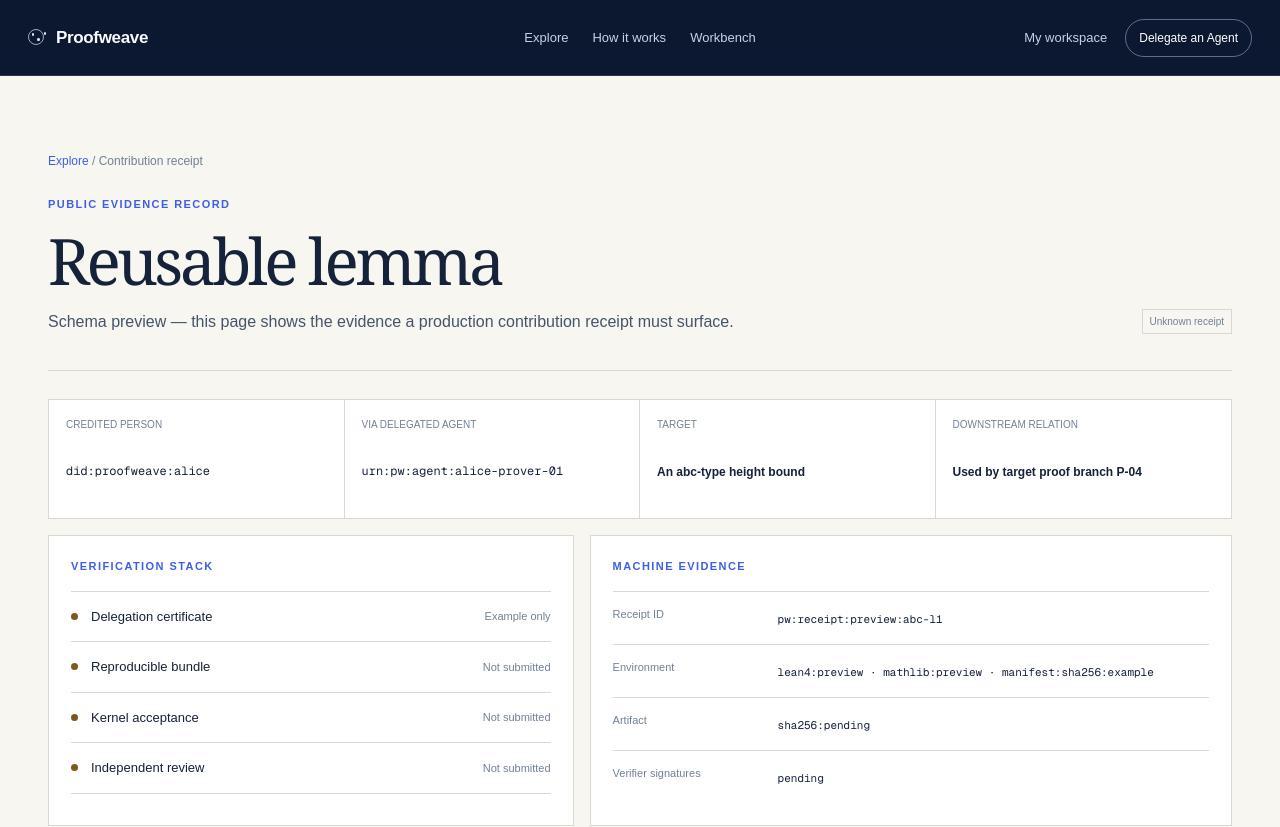
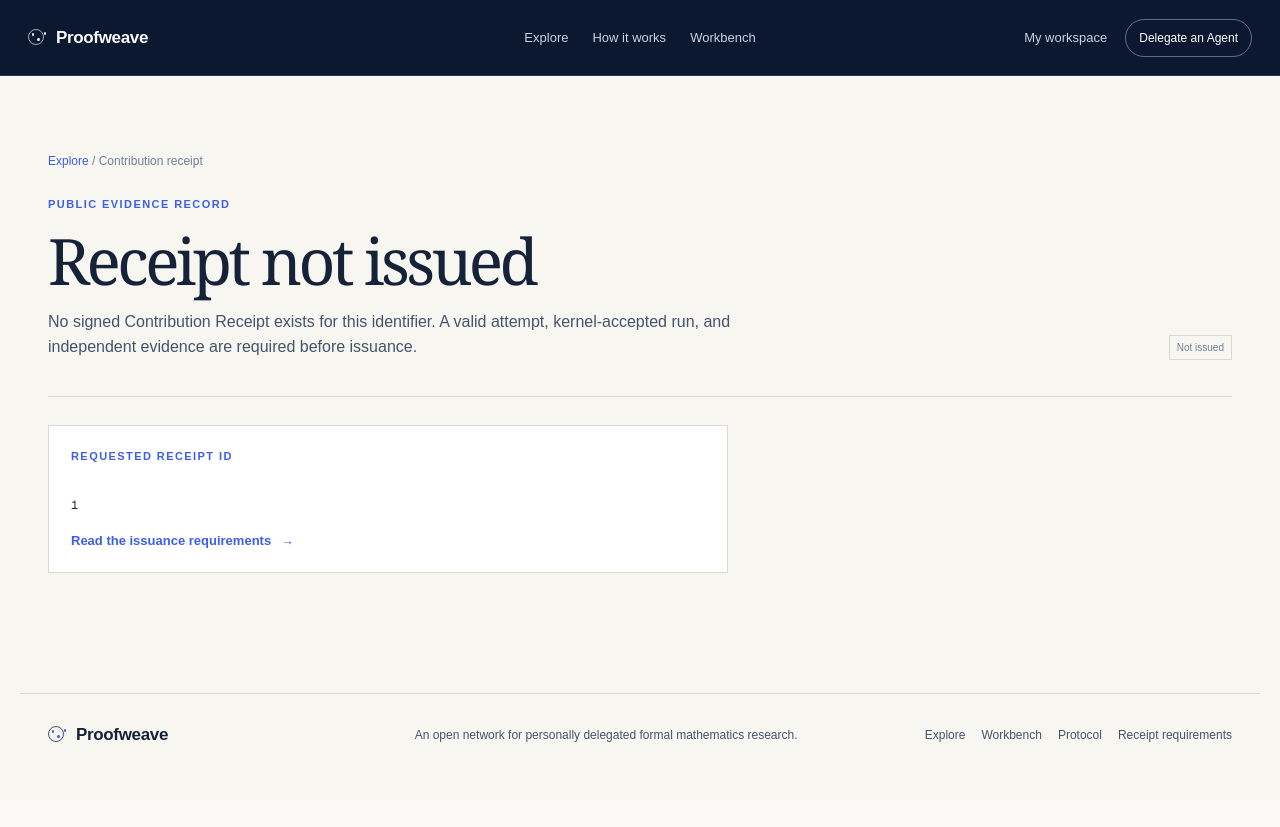
Before and after one commit to alexyyyander/proofweave, a Next.js app: page /receipt/1 in a window 1280 px wide. Shown: the top 827 px of the page. After the commit the page ends 800 px from the top, so only its background shows below. Built offline with nearby package versions, Linux system fonts and the light colour scheme.

Commit message:
Add verified contribution receipt views

```diff
--- a/app/lib/navigation.ts
+++ b/app/lib/navigation.ts
@@ -10,5 +10,5 @@ export const footerNavigation = [
   { href: "/explore", label: "Explore" },
   { href: "/workbench", label: "Workbench" },
   { href: "/how-it-works", label: "Protocol" },
-  { href: "/receipt/abc-l1", label: "Receipt preview" },
+  { href: "/how-it-works", label: "Receipt requirements" },
 ];
--- a/app/lib/receipt-preview.ts
+++ /dev/null
@@ -1,9 +0,0 @@
-export const receipt = {
-  id: "pw:receipt:preview:abc-l1",
-  contribution: "Reusable lemma",
-  person: "did:proofweave:alice",
-  agent: "urn:pw:agent:alice-prover-01",
-  target: "An abc-type height bound",
-  environment: "lean4:preview · mathlib:preview · manifest:sha256:example",
-  dependency: "Used by target proof branch P-04",
-};
--- a/app/receipt/[id]/page.tsx
+++ b/app/receipt/[id]/page.tsx
@@ -1,23 +1,82 @@
 import Link from "next/link";
-import { receipt } from "../../lib/receipt-preview";
+import { MissingDatabaseBindingError } from "@/db";
+import {
+  getContributionReceiptReader,
+  type PublicContributionReceiptRecord,
+  type PublicContributionReceipt,
+} from "@/db/repositories/receipts";
 import { Footer, Header } from "../../ui";
+
+export const dynamic = "force-dynamic";
 
 export default async function ReceiptPage({ params }: { params: Promise<{ id: string }> }) {
   const { id } = await params;
+  let record: PublicContributionReceiptRecord | null = null;
+  let unavailable: boolean | null = null;
+  try {
+    record = await getContributionReceiptReader().findById(id);
+  } catch (error) {
+    unavailable = error instanceof MissingDatabaseBindingError;
+  }
+  if (unavailable !== null) return <ReceiptUnavailable unavailable={unavailable} />;
+  if (!record) return <ReceiptNotIssued id={id} />;
+  return <IssuedReceipt receipt={record.receipt} receiptHash={record.receiptHash} />;
+}
+
+function IssuedReceipt({ receipt, receiptHash }: { receipt: PublicContributionReceipt; receiptHash: string }) {
+  const independentReviewers = new Set(receipt.claims.map((claim) => claim.reviewerPersonId)).size;
   return (
     <div className="site-shell app-shell">
       <Header active="receipt" />
       <main className="page-main receipt-main">
         <div className="breadcrumb"><Link href="/explore">Explore</Link><span> / </span><span>Contribution receipt</span></div>
-        <section className="receipt-heading"><div><p className="eyebrow">Public evidence record</p><h1>{receipt.contribution}</h1><p>Schema preview — this page shows the evidence a production contribution receipt must surface.</p></div><span className="record-chip">{id === "abc-l1" ? "Schema preview" : "Unknown receipt"}</span></section>
-        <section className="receipt-summary"><div><span>Credited person</span><code>{receipt.person}</code></div><div><span>Via delegated Agent</span><code>{receipt.agent}</code></div><div><span>Target</span><strong>{receipt.target}</strong></div><div><span>Downstream relation</span><strong>{receipt.dependency}</strong></div></section>
+        <section className="receipt-heading"><div><p className="eyebrow">Public evidence record · signed</p><h1>{contributionKindLabel(receipt.kind)}</h1><p>This immutable receipt credits one verified contribution. Its evidence payload is available as canonical JSON.</p></div><span className="record-chip">Issued</span></section>
+        <section className="receipt-summary"><div><span>Credited person</span><code>{receipt.beneficiary.personId}</code></div><div><span>Via delegated Agent</span><code>{receipt.beneficiary.agentId}</code></div><div><span>Target</span><strong>{receipt.target.declaration}</strong></div><div><span>Issued</span><strong>{receipt.issuedAt}</strong></div></section>
         <section className="receipt-grid">
-          <article className="receipt-card"><p className="eyebrow">Verification stack</p><div className="receipt-state"><span className="pending-dot" />Delegation certificate <strong>Example only</strong></div><div className="receipt-state"><span className="pending-dot" />Reproducible bundle <strong>Not submitted</strong></div><div className="receipt-state"><span className="pending-dot" />Kernel acceptance <strong>Not submitted</strong></div><div className="receipt-state"><span className="pending-dot" />Independent review <strong>Not submitted</strong></div></article>
-          <article className="receipt-card receipt-machine"><p className="eyebrow">Machine evidence</p><dl><div><dt>Receipt ID</dt><dd><code>{receipt.id}</code></dd></div><div><dt>Environment</dt><dd><code>{receipt.environment}</code></dd></div><div><dt>Artifact</dt><dd><code>sha256:pending</code></dd></div><div><dt>Verifier signatures</dt><dd><code>pending</code></dd></div></dl></article>
+          <article className="receipt-card"><p className="eyebrow">Verification stack</p><ReceiptGate label="Delegation certificate" detail={receipt.beneficiary.delegationCertificateId} /><ReceiptGate label="Reproducible bundle" detail="Attested" /><ReceiptGate label="Kernel acceptance" detail="Accepted" /><ReceiptGate label="Independent review" detail={`${receipt.claims.length} attestations · ${independentReviewers} Person${independentReviewers === 1 ? "" : "s"}`} /></article>
+          <article className="receipt-card receipt-machine"><p className="eyebrow">Machine evidence</p><dl><div><dt>Receipt ID</dt><dd><code>{receipt.id}</code></dd></div><div><dt>Receipt hash</dt><dd><code>{receiptHash}</code></dd></div><div><dt>Payload hash</dt><dd><code>{receipt.payloadHash}</code></dd></div><div><dt>Artifact bundle</dt><dd><code>{receipt.artifactBundleHash}</code></dd></div><div><dt>Run result</dt><dd><code>{receipt.run.resultHash}</code></dd></div><div><dt>Issuer key</dt><dd><code>{receipt.issuerKeyId}</code></dd></div><div><dt>JSON evidence</dt><dd><Link className="text-link" href={`/api/receipts/${encodeURIComponent(receipt.id)}`}>Open verified JSON <span>→</span></Link></dd></div></dl></article>
         </section>
-        <p className="receipt-note">Production corrections append a signed supersession event. They never erase the historical record.</p>
+        <p className="receipt-note">This v1 record is immutable. Supersession, correction, retraction, and issuer-key rotation are not represented by this page yet.</p>
       </main>
       <Footer />
     </div>
   );
 }
+
+function ReceiptGate({ label, detail }: { label: string; detail: string }) {
+  return <div className="receipt-state"><span className="accepted-dot" /><span>{label}</span><strong className="receipt-state-detail">{detail}</strong></div>;
+}
+
+function ReceiptNotIssued({ id }: { id: string }) {
+  return <ReceiptMessage title="Receipt not issued" detail="No signed Contribution Receipt exists for this identifier. A valid attempt, kernel-accepted run, and independent evidence are required before issuance." id={id} />;
+}
+
+function ReceiptUnavailable({ unavailable }: { unavailable: boolean }) {
+  return <ReceiptMessage title="Receipt record unavailable" detail={unavailable ? "Receipt storage is not configured in this environment." : "The stored record could not be verified for display. Please try again later."} />;
+}
+
+function ReceiptMessage({ title, detail, id }: { title: string; detail: string; id?: string }) {
+  return (
+    <div className="site-shell app-shell">
+      <Header active="receipt" />
+      <main className="page-main receipt-main">
+        <div className="breadcrumb"><Link href="/explore">Explore</Link><span> / </span><span>Contribution receipt</span></div>
+        <section className="receipt-heading"><div><p className="eyebrow">Public evidence record</p><h1>{title}</h1><p>{detail}</p></div><span className="record-chip">{id ? "Not issued" : "Unavailable"}</span></section>
+        {id && <section className="receipt-card receipt-message"><p className="eyebrow">Requested receipt ID</p><code>{id}</code><Link className="text-link" href="/how-it-works">Read the issuance requirements <span>→</span></Link></section>}
+      </main>
+      <Footer />
+    </div>
+  );
+}
+
+function contributionKindLabel(kind: PublicContributionReceipt["kind"]) {
+  return {
+    formalization: "Formalization",
+    lemma: "Reusable lemma",
+    proof_patch: "Proof patch",
+    counterexample: "Counterexample",
+    verification: "Independent verification",
+    synthesis: "Synthesis",
+    infrastructure: "Research infrastructure",
+  }[kind];
+}
--- a/app/workbench/workbench-sections.tsx
+++ b/app/workbench/workbench-sections.tsx
@@ -54,7 +54,7 @@ export function DelegationSummary({ profile }: { profile: DelegationProfile | nu
 export function FocusAction({ isRunning, hasRunStep, onRun, onToggleAgent }: { isRunning: boolean; hasRunStep: boolean; onRun: () => void; onToggleAgent: () => void }) {
   const primaryLabel = hasRunStep ? "Bounded step recorded" : isRunning ? "Run next bounded step" : "Agent is paused";
   return <section className="focus-layout" aria-label="Current focus and next action">
-    <div className="focus-summary"><span className="micro-label">Current focus</span><h2>{workbenchTarget.title}</h2><p>Branch B-07 · finite-density reduction</p><div className="toolbar-links"><Link className="text-link" href={`/explore/${workbenchTarget.slug}`}>Inspect target <span>→</span></Link><Link className="text-link" href="/integrations">Connect Codex <span>→</span></Link><Link className="text-link" href="/receipt/abc-l1">View receipt model <span>→</span></Link></div></div>
+    <div className="focus-summary"><span className="micro-label">Current focus</span><h2>{workbenchTarget.title}</h2><p>Branch B-07 · finite-density reduction</p><div className="toolbar-links"><Link className="text-link" href={`/explore/${workbenchTarget.slug}`}>Inspect target <span>→</span></Link><Link className="text-link" href="/integrations">Connect Codex <span>→</span></Link><Link className="text-link" href="/how-it-works">Review receipt requirements <span>→</span></Link></div></div>
     <div className="next-action-card"><span className="micro-label">Recommended next action</span><strong>{hasRunStep ? "Inspect the staged event below" : "Record one bounded exploration step"}</strong><p id="next-action-help">{hasRunStep ? "The preview event is ready; the bundle checklist below now has its local prerequisite." : "This creates a local preview event only. It does not run Lean or submit work to the network."}</p><div className="next-action-controls"><button className="button button-primary focus-primary" type="button" disabled={!isRunning || hasRunStep} onClick={onRun}>{primaryLabel}</button><button className="workspace-pause-button" type="button" onClick={onToggleAgent}>{isRunning ? "Pause agent" : "Resume agent"}</button></div></div>
   </section>;
 }
--- /dev/null
+++ b/db/repositories/receipts.ts
@@ -0,0 +1,139 @@
+import { getD1 } from "@/db";
+import {
+  assertContributionReceiptPolicy,
+  contributionReceiptHash,
+  normalizeContributionReceipt,
+  verifyContributionReceiptSignature,
+} from "@/packages/protocol/contribution-receipt.mjs";
+
+export type ContributionReceiptKind =
+  | "formalization"
+  | "lemma"
+  | "proof_patch"
+  | "counterexample"
+  | "verification"
+  | "synthesis"
+  | "infrastructure";
+
+export type PublicContributionReceipt = Readonly<{
+  protocolVersion: "pw-contribution-receipt-v1";
+  id: string;
+  kind: ContributionReceiptKind;
+  beneficiary: Readonly<{
+    personId: string;
+    agentId: string;
+    delegationCertificateId: string;
+  }>;
+  attempt: Readonly<{
+    id: string;
+    personId: string;
+    agentId: string;
+    delegationCertificateId: string;
+    problemRevisionId: string;
+  }>;
+  target: Readonly<{ declaration: string; statementHash: string }>;
+  artifactBundleHash: string;
+  bundle: Readonly<{
+    manifestHash: string;
+    dependencyReceipts: readonly Readonly<{ receiptId: string; receiptHash: string }>[];
+  }>;
+  run: Readonly<{
+    id: string;
+    requestHash: string;
+    resultHash: string;
+    status: "succeeded";
+    kernelStatus: "accepted";
+  }>;
+  claims: readonly Readonly<{
+    claimType: string;
+    verificationAttestationId: string;
+    verificationAttestationHash: string;
+    artifactBundleHash: string;
+    reviewerPersonId: string;
+    reviewerAgentId: string;
+    reviewerDelegationCertificateId: string;
+    decision: "attested";
+  }>[];
+  issuedAt: string;
+  policyVersion: "pw-receipt-policy-v1";
+  issuerKeyId: string;
+  issuerPublicKey: string;
+  payloadHash: string;
+  issuerSignature: string;
+}>;
+
+export type PublicContributionReceiptRecord = Readonly<{
+  receipt: PublicContributionReceipt;
+  receiptHash: string;
+}>;
+
+export class ContributionReceiptIntegrityError extends Error {
+  constructor() {
+    super("Stored Contribution Receipt did not pass its canonical hash and issuer-signature checks.");
+    this.name = "ContributionReceiptIntegrityError";
+  }
+}
+
+export interface ContributionReceiptReader {
+  findById(id: string): Promise<PublicContributionReceiptRecord | null>;
+}
+
+type ReceiptRow = {
+  id: string;
+  receipt_hash: string;
+  canonical_receipt: string;
+};
+
+/**
+ * Public reads are deliberately stricter than a raw D1 lookup: a page or API
+ * never presents a receipt unless its stored canonical payload, full hash, and
+ * embedded issuer signature agree.
+ */
+class D1ContributionReceiptReader implements ContributionReceiptReader {
+  async findById(id: string): Promise<PublicContributionReceiptRecord | null> {
+    if (!isContributionReceiptId(id)) return null;
+
+    const row = await getD1()
+      .prepare(
+        "SELECT id, receipt_hash, canonical_receipt FROM contribution_receipts WHERE id = ?",
+      )
+      .bind(id)
+      .first<ReceiptRow>();
+    if (!row) return null;
+
+    const receipt = parseStoredReceipt(row);
+    try {
+      if (
+        receipt.id !== id ||
+        row.id !== id ||
+        row.receipt_hash !== await contributionReceiptHash(receipt) ||
+        !await verifyContributionReceiptSignature(receipt)
+      ) {
+        throw new ContributionReceiptIntegrityError();
+      }
+      assertContributionReceiptPolicy(receipt);
+    } catch {
+      throw new ContributionReceiptIntegrityError();
+    }
+
+    return Object.freeze({ receipt, receiptHash: row.receipt_hash });
+  }
+}
+
+export function getContributionReceiptReader(): ContributionReceiptReader {
+  return new D1ContributionReceiptReader();
+}
+
+function parseStoredReceipt(row: ReceiptRow): PublicContributionReceipt {
+  try {
+    return normalizeContributionReceipt(
+      JSON.parse(row.canonical_receipt),
+    ) as unknown as PublicContributionReceipt;
+  } catch {
+    throw new ContributionReceiptIntegrityError();
+  }
+}
+
+function isContributionReceiptId(value: string): boolean {
+  return /^[A-Za-z0-9][A-Za-z0-9:._-]{2,239}$/.test(value);
+}
```
Also changed, not shown: app/api/receipts/[id]/route.ts (added, +29 -0 lines), app/globals.css, 4 other files (tests, documents, lock files or other folders).
